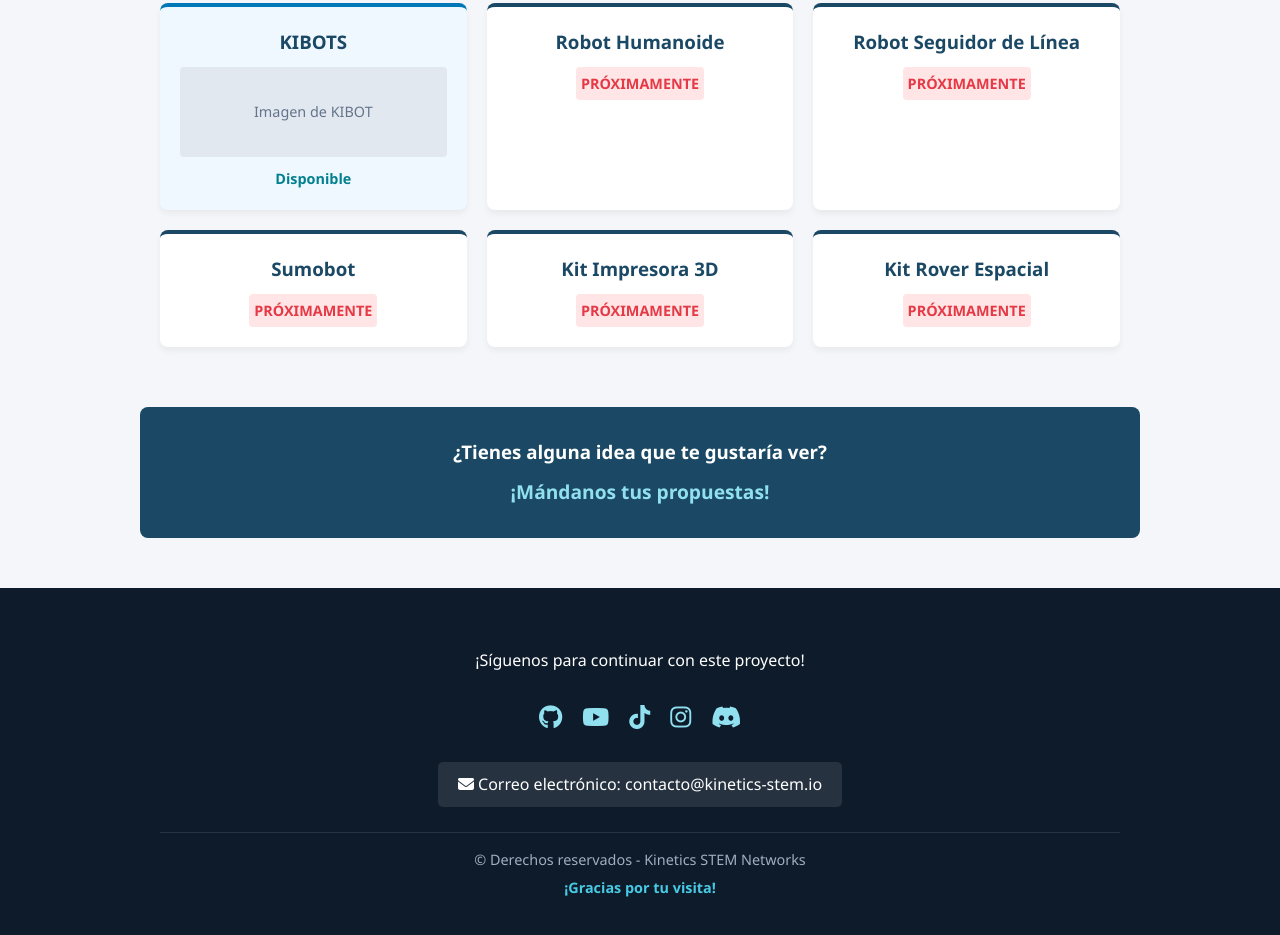
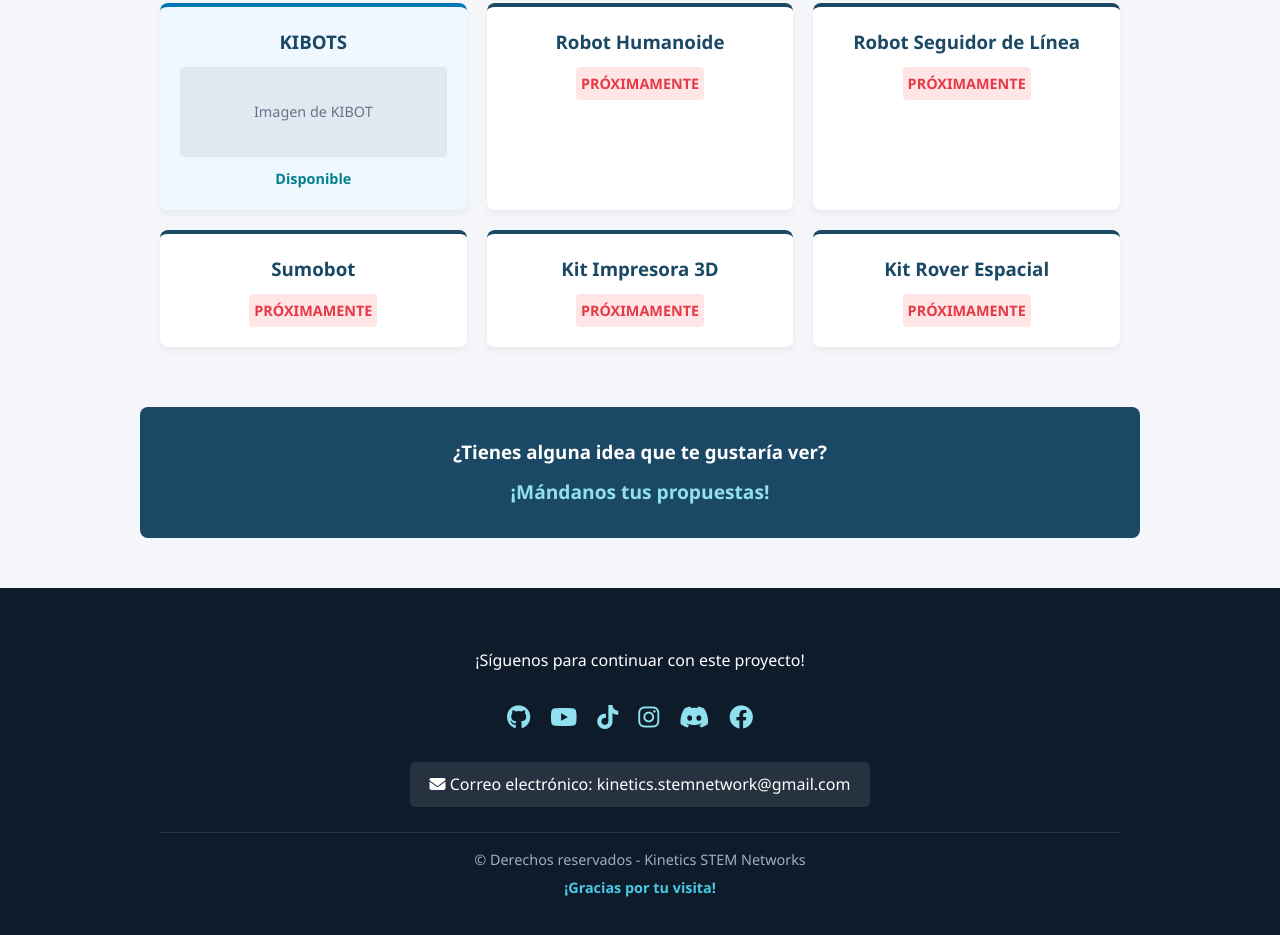
Before and after one commit to Kinetics-STEM-Network/kinetics-stem-network.github.io, a plain HTML site: page index.html in a window 1280 px wide. Shown: the part 1264-2199 px from the top of the page. Drawn offline with Linux system fonts and the light colour scheme.

Commit message:
Update index.html

```diff
--- a/index.html
+++ b/index.html
@@ -110,9 +110,11 @@
                 <a href="#"><i class="fa-brands fa-tiktok"></i></a>
                 <a href="#"><i class="fa-brands fa-instagram"></i></a>
                 <a href="#"><i class="fa-brands fa-discord"></i></a>
+                <a href="#"><i class="fa-brands fa-facebook"></i></a>
+                <a href="#"><i class="fa-brands fa-x-twitter"></i></a>
             </div>
             <div class="email-box">
-                <p><i class="fa-solid fa-envelope"></i> Correo electrónico: contacto@kinetics-stem.io</p>
+                <p><i class="fa-solid fa-envelope"></i> Correo electrónico: kinetics.stemnetwork@gmail.com</p>
             </div>
             <div class="rights">
                 <p>© Derechos reservados - Kinetics STEM Networks</p>
```
